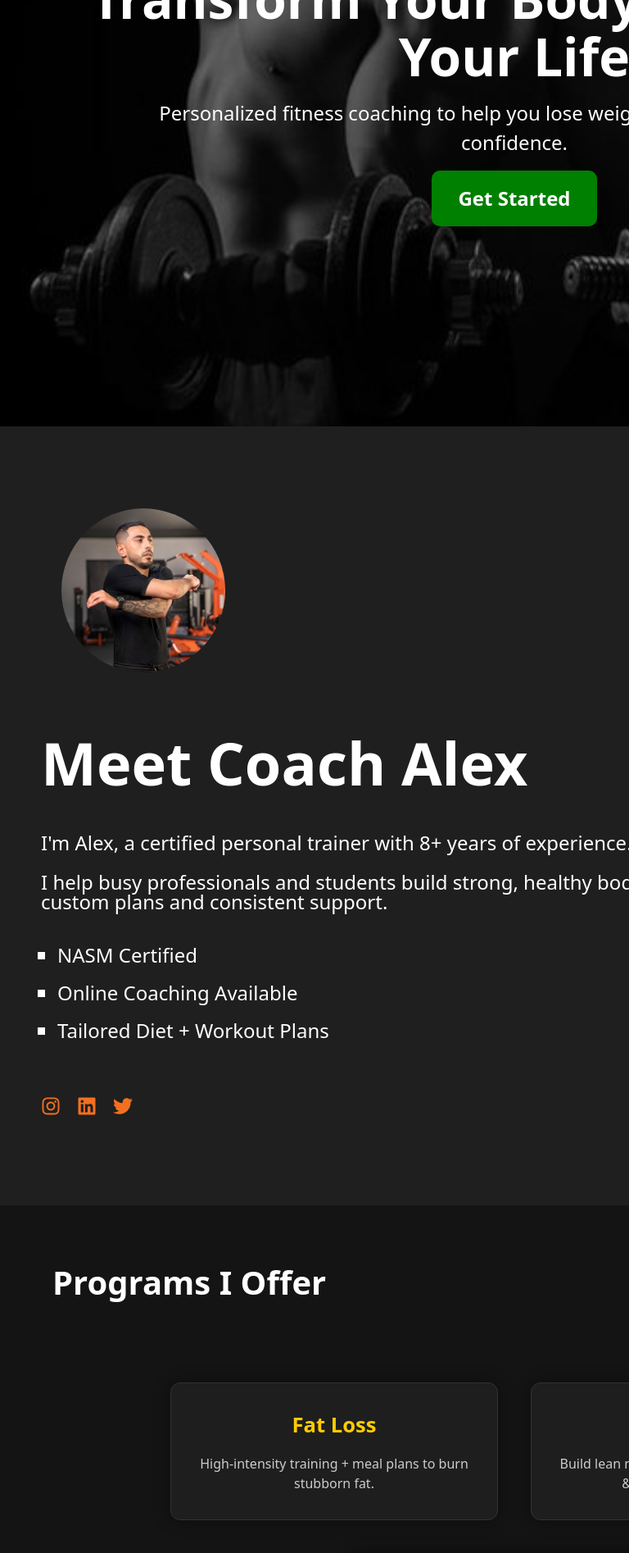
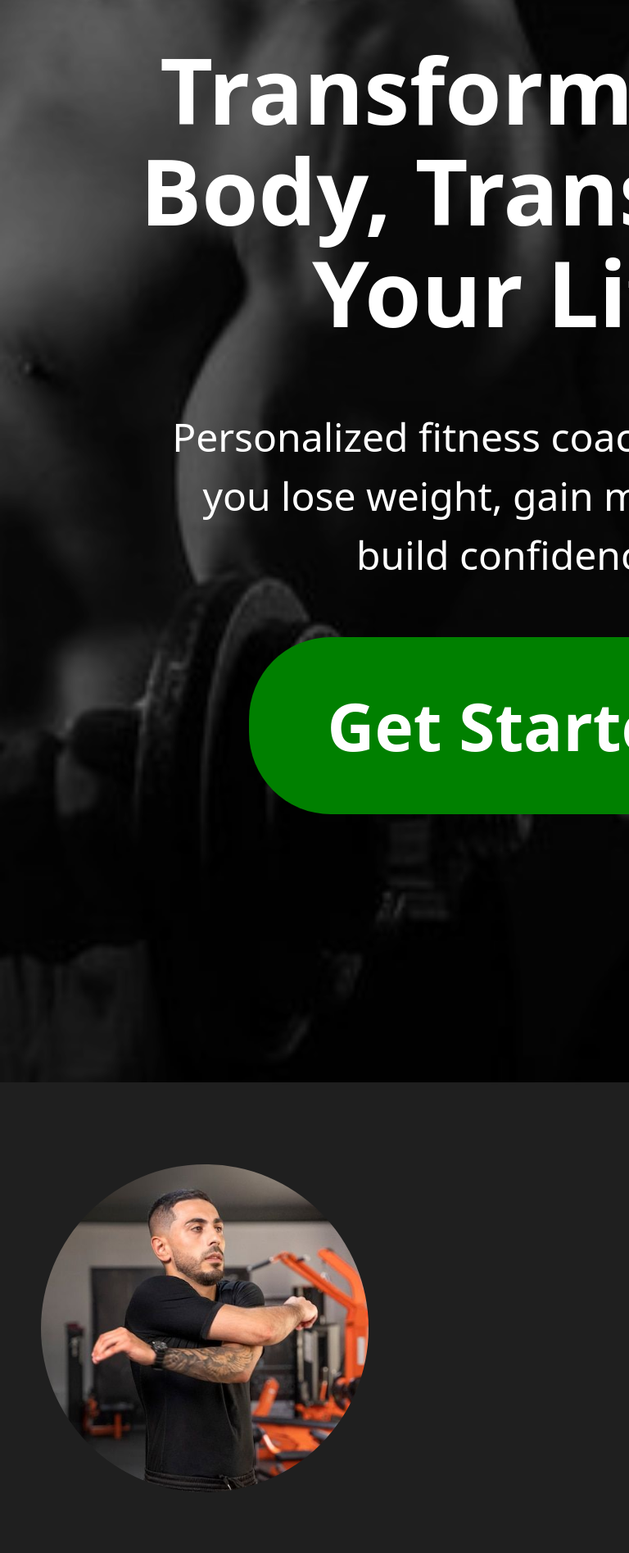
Before and after one commit to pathan-Hameed/Fitness-Portfolio, a React (Vite) app: page / in a window 768 px wide. Shown: the part 280-2174 px from the top of the page at 82% size. Built offline with nearby package versions, Linux system fonts and the light colour scheme.

Commit message:
updates the fonts sizes

```diff
--- a/src/components/cardComponent/CardComponent.css
+++ b/src/components/cardComponent/CardComponent.css
@@ -8,7 +8,7 @@
   margin: 2rem auto;
   background-color: #1f1f1f;
   color: white;
-  border-radius: 12px;
+  border-radius: 20px;
   overflow: hidden;
 }
 
--- a/src/components/cardComponent/CardComponent.jsx
+++ b/src/components/cardComponent/CardComponent.jsx
@@ -8,7 +8,7 @@ import Slider from "react-slick";
 
 const CardComponent = () => {
   const cardSliderSettings = {
-    dots: false,
+    dots: true,
     arrows: true, // enable left/right arrows
     infinite: true,
     speed: 500,
--- a/src/components/testimonials/Testimonials.css
+++ b/src/components/testimonials/Testimonials.css
@@ -1,19 +1,7 @@
-/* Make the testimonial section visually distinct */
-.testimonials {
-  background: linear-gradient(to right, #1f1f1f, #2b2b2b);
-  color: white;
-  padding: 4rem 4rem;
-  text-align: center;
-  position: relative;
-  z-index: 1;
 
-  /* Add spacing from other sections */
-  margin: 4rem;
-  border-radius: 10px;
-}
 
 .testimonials h2 {
-  font-size: 2.4rem;
+  font-size: 3rem;
   margin-bottom: 3rem;
   color: #f37021;
 }
@@ -21,12 +9,15 @@
 .slick-slider {
   max-width: 1000px;
   margin: 0 auto;
+  /* border: 1px solid #f37021; */
 }
 
 .slick-slide {
   display: flex !important;
   justify-content: center;
   align-items: center;
+  /* height: 400px; */
+  /* border: 1px solid #f37021; */
 }
 
 .testimonial-slide {
@@ -41,11 +32,11 @@
   padding: 2rem;
   width: 100%;
   max-width: 400px;
-  max-height: 500px;
-  height: 300px;
+  min-height: 300px;
   margin: auto;
   display: flex;
-  flex-direction: column;
+  flex-direction: row;
+  justify-content: space-between;
   align-items: center;
   box-shadow: 0 4px 12px rgba(0, 0, 0, 0.3);
   transition: transform 0.3s ease;
@@ -80,18 +71,18 @@ blockquote {
 
 /* Mobile view styles */
 @media (max-width: 768px) {
-  .testimonials {
-    justify-self: center;
-    width: 90%;
-    padding: 4rem 4rem;
+
+  .testimonial-card {
+    min-width: 800px;
+    max-width: 500px;
+    min-height: 300px;
+    height: 300px;
+    text-align: left;
   }
 
-  .testimonial-card {
-    width: 100%;
-    max-width: 500px;
-    max-height: 600px;
-    height: 300px;
-    text-align: left;
+  .testimonial-card img {
+    width: 150px;
+    height: 150px;
   }
 
   blockquote {
--- a/src/components/testimonials/Testimonials.jsx
+++ b/src/components/testimonials/Testimonials.jsx
@@ -45,14 +45,17 @@ export default function Testimonials() {
   };
 
   return (
-    <div className="testimonials">
-      <h2>What My Clients Say</h2>
+    <div>
       <Slider {...settings}>
         {testimonial.map((t, index) => (
           <div key={index} className="testimonial-card">
-            <img src={t.img} alt="profile" className="testimonial-img" />
-            <blockquote>{t.quote}</blockquote>
-            <p className="testimonial-name">{t.name}</p>
+            <div>
+              <img src={t.img} alt="profile" className="testimonial-img" />
+            </div>
+            <div>
+              <blockquote>{t.quote}</blockquote>
+              <p className="testimonial-name">{t.name}</p>
+            </div>
           </div>
         ))}
       </Slider>
--- a/src/pages/FitnessLandingPage.css
+++ b/src/pages/FitnessLandingPage.css
@@ -21,7 +21,7 @@
   left: 0;
   width: 100%;
   height: 100%;
-  object-fit: cover;
+  object-fit: fill;
   z-index: -1;
   filter: brightness(0.5); /* optional: makes text more readable */
 }
@@ -141,8 +141,10 @@
 .services {
   display: flex;
   flex-direction: row;
-  justify-content: space-around;
-  gap: 20px;
+  flex-wrap: wrap;
+  justify-content: flex-start;
+  align-items: flex-start;
+  gap: 3rem;
   padding: 50px 50px;
   background-color: #141414;
   align-items: center;
@@ -151,20 +153,19 @@
 
 /* Section Heading */
 .service-section h2 {
-  font-size: 2.5rem;
+  font-size: 5rem;
   color: #fff;
   padding: 2rem 4rem;
 }
 
 /* Individual Cards */
 .card {
+  min-width: 500px;
+  height: 300px;
   background-color: #2c2c2c; /* Dark card */
   border: 1px solid #333;
   border-radius: 12px;
   padding: 30px;
-  width: 300px;
-  height: auto;
-  max-width: 400px;
   box-shadow: 0 4px 12px rgba(0, 0, 0, 0.3);
   transition: transform 0.3s ease, background-color 0.3s ease;
 }
@@ -176,24 +177,42 @@
 
 /* Subheadings inside cards */
 .card h3 {
-  font-size: 1.6rem;
+  font-size: 3rem;
   color: #00ffae; /* Bright green-blue pop */
   margin-bottom: 10px;
 }
 
 /* Paragraph text */
 .card p {
-  font-size: 1rem;
+  font-size: 1.5rem;
   color: #ccc;
+}
+
+/* testimonial css  */
+.testimonials {
+  background: linear-gradient(to right, #1f1f1f, #2b2b2b);
+  color: white;
+  padding: 4rem 4rem;
+  text-align: center;
+  position: relative;
+  z-index: 1;
+  margin: 4rem;
+  border-radius: 10px;
+}
+
+.testimonials h2 {
+    font-size: 3rem;
+    color: #f37021; /* Adjust color as needed */
 }
 
 /* result section css  */
 .result-section {
-  background-color: #141414;
+  background-color: rgb(63, 63, 63);
   padding: 8rem 3rem;
   h2 {
     font-size: 2.5rem;
-    color: #fff;
+    color: #ffffff;
+    padding-left: 3rem;
   }
 }
 
@@ -247,13 +266,25 @@
   .card {
     margin: 10px;
     min-width: 400px;
-    height: auto;
+    min-height: 200px;
+    height: 200px;
+  }
+
+  .service-section h2 {
+    font-size: 3rem;
+  }
+
+  .card h3 {
+    font-size: 1.5rem;
+  }
+
+  .card p {
+    font-size: 1.2rem;
   }
 
   .result-section {
     padding: 4rem 2rem;
   }
-
 }
 
 @media (max-width: 768px) {
@@ -266,8 +297,8 @@
   }
 
   .about-img img {
-    width: 200px;
-    height: 200px;
+    width: 400px;
+    height: 400px;
     border-radius: 50%;
     margin-bottom: 1.5rem;
   }
@@ -275,37 +306,55 @@
   .about-text h2 {
     margin-bottom: 0;
     padding: 2rem 0;
-    font-size: 3em;
+    font-size: 5em;
   }
 
   .about-text p {
-    font-size: 1.5rem;
+    font-size: 3rem;
     line-height: 1;
   }
 
-  .about-text {
-    width: 80%;
-    font-size: 1.5rem;
-    padding: 0;
-    margin: 0;
-    align-items: flex-start;
+  .proofs {
+    font-size: 3rem;
+    padding-left: 2rem;
+  }
+
+  .social-icons {
+    gap: 3rem;
+  }
+
+  .social-icons a {
+    font-size: 5rem;
   }
 }
 
 /* Responsive for mobile screens */
 @media (max-width: 768px) {
+  .hero-section {
+    height: 200vh;
+  }
+  .hero-img {
+    height: 200vh;
+    object-fit: cover;
+  }
   .hero-content h1 {
-    font-size: 4rem;
+    font-size: 7rem;
   }
 
   .hero-content p {
-    font-size: 1.5rem;
+    font-size: 3rem;
     width: 80%;
-    margin-bottom: 1rem;
+    margin-top: 4rem;
+    margin-bottom: 4rem;
   }
 
   .btn {
-    padding: 1rem 2rem;
-    font-size: 1.5rem;
+    padding: 3rem 6rem;
+    font-size: 5rem;
+    border-radius: 100px;
+  }
+
+  .testimonials h2 {
+    font-size: 8rem;
   }
 }
--- a/src/pages/FitnessLandingPage.jsx
+++ b/src/pages/FitnessLandingPage.jsx
@@ -2,11 +2,8 @@ import React from "react";
 import "./FitnessLandingPage.css";
 import fitness from "../assets/fitness.jpg";
 import alex from "../assets/alexcoach.jpg";
-import before from "../assets/before.jpg";
-import before2 from "../assets/before2.jpg";
 import { FaInstagram, FaLinkedin, FaTwitter } from "react-icons/fa";
 import Testimonials from "../components/testimonials/Testimonials.jsx";
-import RealResults from "../components/cardComponent/CardComponent.jsx";
 import CardComponent from "../components/cardComponent/CardComponent.jsx";
 import PriceCard from "../components/priceCard/PriceCard.jsx";
 import Footer from "../components/footer/Footer.jsx";
@@ -99,7 +96,10 @@ export default function FitnessLandingPage() {
       </div>
 
       {/* testimonials  */}
+      <div  className="testimonials">
+      <h2>What My Clients Say</h2>
       <Testimonials />
+      </div>
 
       {/* before and after section  */}
       <div className="result-section">
```
